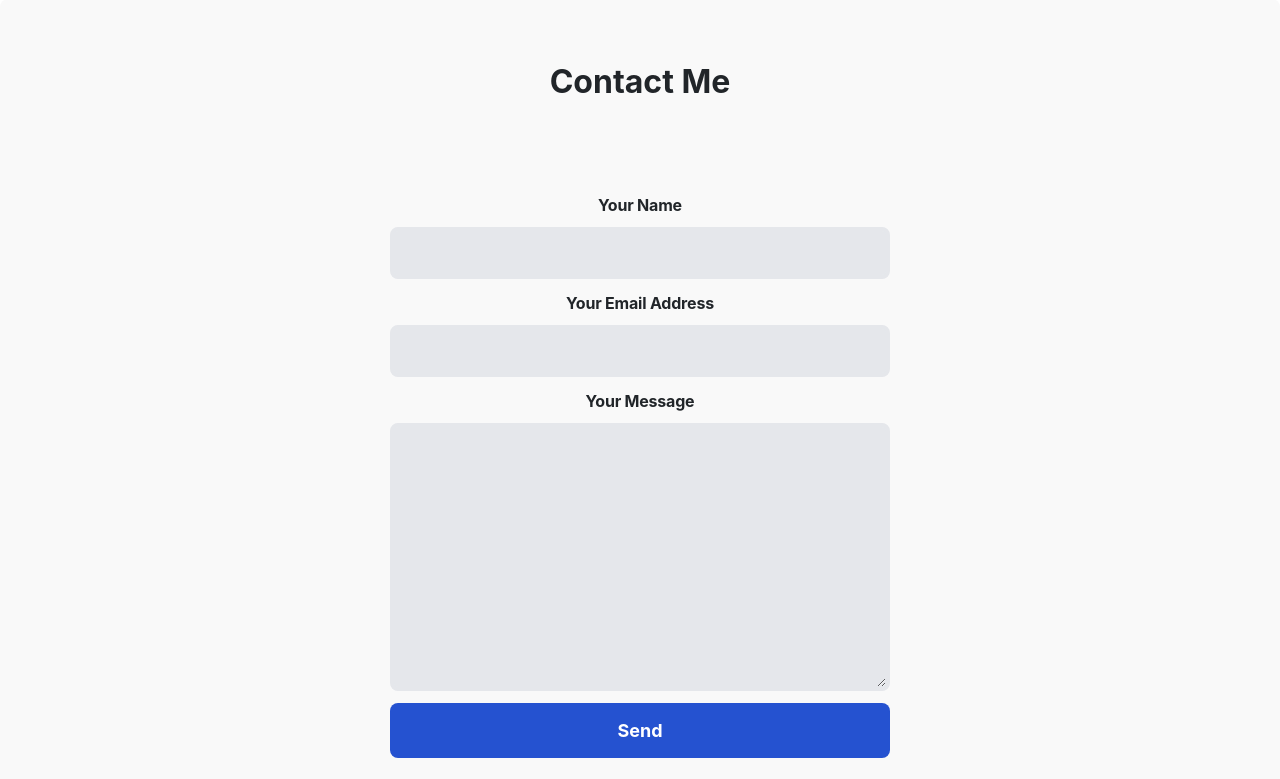
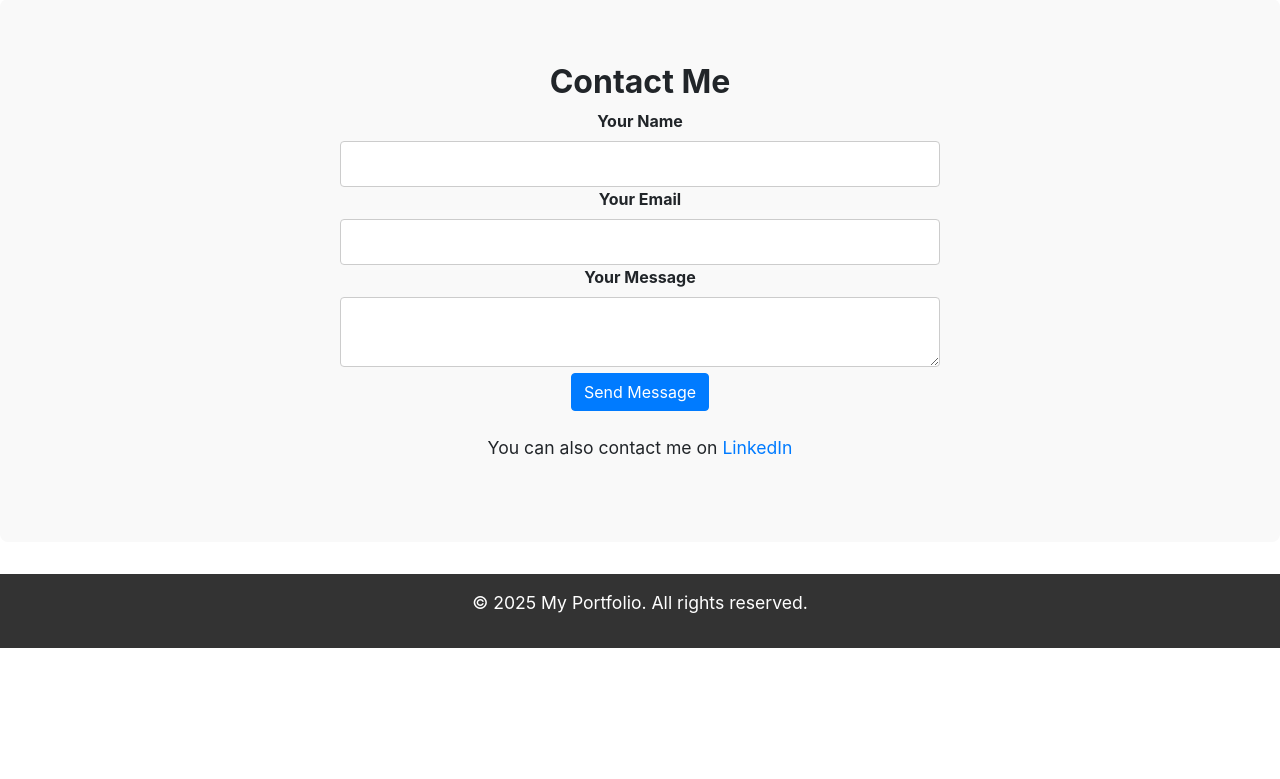
Before and after one commit to VinPal5554/VinPal5554.github.io, a plain HTML site: page index.html in a window 1280 px wide. Shown: the part 2395-3174 px from the top of the page. After the commit the page ends 3043 px from the top, so only its background shows below. Drawn offline with nearby package versions, Linux system fonts and the light colour scheme.

Commit message:
Form bug and content adjustment
Adjusted content of projects. Adopted formspree form as previous form would not work.

```diff
--- a/index.html
+++ b/index.html
@@ -164,12 +164,12 @@
         <div class="project-card p-3 border">
             <h3><strong>IT Support Chatbot</strong></h3>
             <ul>
-                <li>Full-Stack IT Chatbot enabling users to troubleshoot issues</li>
-                <li>SQLite database to store troubleshooting questions and responses</li>
-                <li>Ticket-logging functionality to generate support tickets</li>
+                <li>User-friendly web interface for chatting with the bot</li>
+                <li>Utilizes OpenAI's GPT-3.5 model to generate responses to user queries</li>
+                <li>Easy to set up using environment variables for the OpenAI API key</li>
             </ul>
-            <p><strong>Languages/Tech:</strong> Python, Flask, SQLite, SQLAlchemy, HTML, CSS</p>
-            <p><strong>Categories:</strong> Web Development, Database, Backend Development</p>
+            <p><strong>Languages/Tech:</strong> Python, Flask, OpenAI, HTML, CSS</p>
+            <p><strong>Categories:</strong> Artificial Intelligence, Web Development, Backend Development</p>
             <a href="https://github.com/VinPal5554/ITSupportChatbot" target="_blank">
                 <button type="button" class="btn btn-primary">Repo</button>
             </a>
@@ -243,6 +243,9 @@
             <a href="https://github.com/VinPal5554/photo-editor" target="_blank">
                 <button type="button" class="btn btn-primary">Repo</button>
             </a>
+            <a href="https://photo-editor-sable.vercel.app/" target="_blank">
+                <button type="button" class="btn btn-primary">Demo</button>
+            </a>
         </div>
     </div>
 
@@ -287,18 +290,20 @@
     <section id="contact" class="section">
         <div class="container">
             <h2><strong>Contact Me</strong></h2>
-            <div class="formcarry-container">
-                <form action="https://formsubmit.co/vinaypal5555@gmail.com" method="POST" class="formcarry-form">
-                <label for="name">Your Name</label>
-                <input type="text" id="name" name="fullName" required />
-                <label for="email">Your Email Address</label>
-                <input type="email" id="email" name="email" required />
-                <label for="message">Your Message</label>
-                <textarea name="message" id="message" cols="30" rows="10"></textarea>
+            <div class="form-container">
+                <form action="https://formspree.io/f/mgvaroky" method="POST">
+                  <label for="name">Your Name</label>
+                  <input type="text" id="name" name="name" required>
 
-                <button type="submit">Send</button>
+                  <label for="email">Your Email</label>
+                  <input type="email" id="email" name="email" required>
+
+                  <label for="message">Your Message</label>
+                  <textarea id="message" name="message" required></textarea>
+
+                  <button class="btn btn-primary" type="submit">Send Message</button>
                 </form>
-            </div>
+              </div>
             <br>
             <p>You can also contact me on <a href="https://www.linkedin.com/in/vinay-kirk-pal/" target="_blank">LinkedIn</a></p>
         </div>
--- a/styles.css
+++ b/styles.css
@@ -119,108 +119,30 @@ footer {
     object-fit: cover;
 }
 
-
-
 .project-card:hover {
     transform: translateY(-10px);
 }
 
-.formcarry-container * {
-  box-sizing: border-box;
-	font-family: "Inter", sans-serif;
-
-  /* colors */
-  --color-blue: #2552d0;
-  --color-light-blue: #3266e3;
-  --color-gray: #e5e7eb;
-  --color-dark-gray: #9da3ae;
-  --color-pink: #edadd2;
+label {
+  display: block;
+  margin-bottom: 8px;
+  font-weight: bold;
 }
 
-.formcarry-container {
-  /* container */
-  --c-width: 50%;
-  --c-max-width: 500px;
-
-  width: var(--c-width);
-  max-width: var(--c-max-width);
-  display: block;
-  margin: 10vh auto 0 auto;
+input, textarea {
+  width: 100%;
+  padding: 10px;
+  margin-bottom: 12px;
+  border: 1px solid #ccc;
+  border-radius: 4px;
+  box-sizing: border-box; /* Ensures padding doesn't affect width */
 }
 
-.formcarry-form label {
-  display: block;
-  padding: 12px 0 2px 0;
-  letter-spacing: -0.2px;
-  cursor: pointer;
-  font-size: 16px;
-  font-weight: 700;
-}
+.form-container {
+  width: 100%;
+  max-width: 600px;
+  margin: 0 auto;
 
-.formcarry-form input,
-.formcarry-form textarea {
-  font-size: 16px;
-  display: block;
-  width: 100%;
-  padding: 10px;
-  background-color: var(--color-gray);
-  border: none;
-  border: 4px solid var(--color-gray);
-  outline: none;
-  border-radius: 8px;
-  color: var(--color-dark-gray);
-}
-
-.formcarry-form input:focus,
-.formcarry-form textarea:focus {
-  background-color: #fff;
-  color: var(--color-dark-gray);
-}
-
-.formcarry-form input:focus:required:invalid {
-  border-color: var(--color-pink);
-  background-color: #fff;
-}
-
-.formcarry-form button {
-  display: block;
-  margin-top: 12px;
-  width: 100%;
-  padding: 12px 20px;
-  border-radius: 8px;
-	border-color: transparent;
-  background-color: var(--color-blue);
-  color: #fff;
-  font-weight: 700;
-  font-size: 18px;
-
-  transition: 300ms all;
-}
-
-.formcarry-form button:hover {
-  background-color: var(--color-light-blue);
-}
-
-.formcarry-alert {
-  padding: 12px;
-  border-radius: 10px;
-  color: #fff;
-  font-size: 14px;
-  font-weight: 400;
-  margin-top: 12px;
-  display: none;
-}
-
-.formcarry-alert.visible {
-  display: block;
-}
-
-.formcarry-alert.success {
-  background: #69cf9d;
-}
-
-.formcarry-alert.error {
-  background: #de524c;
 }
 
 /* Dark Mode Styles */
```
